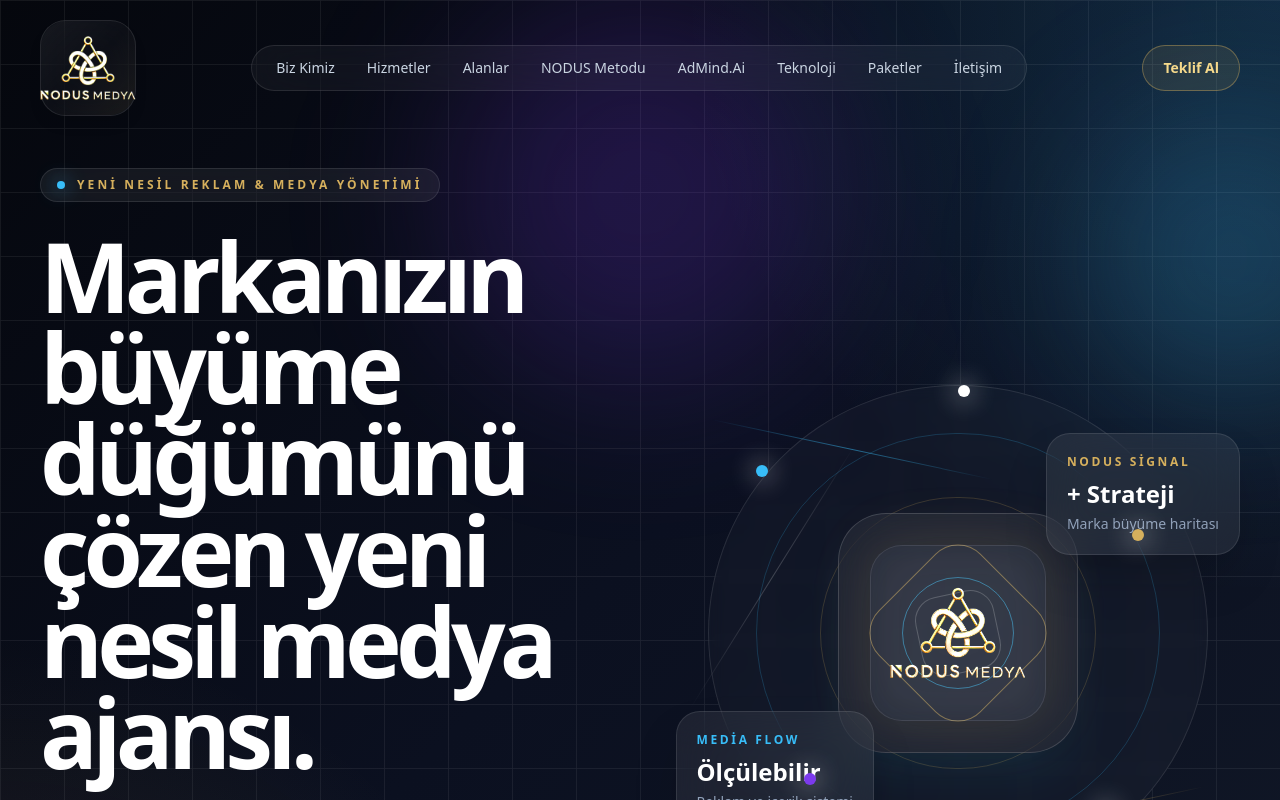
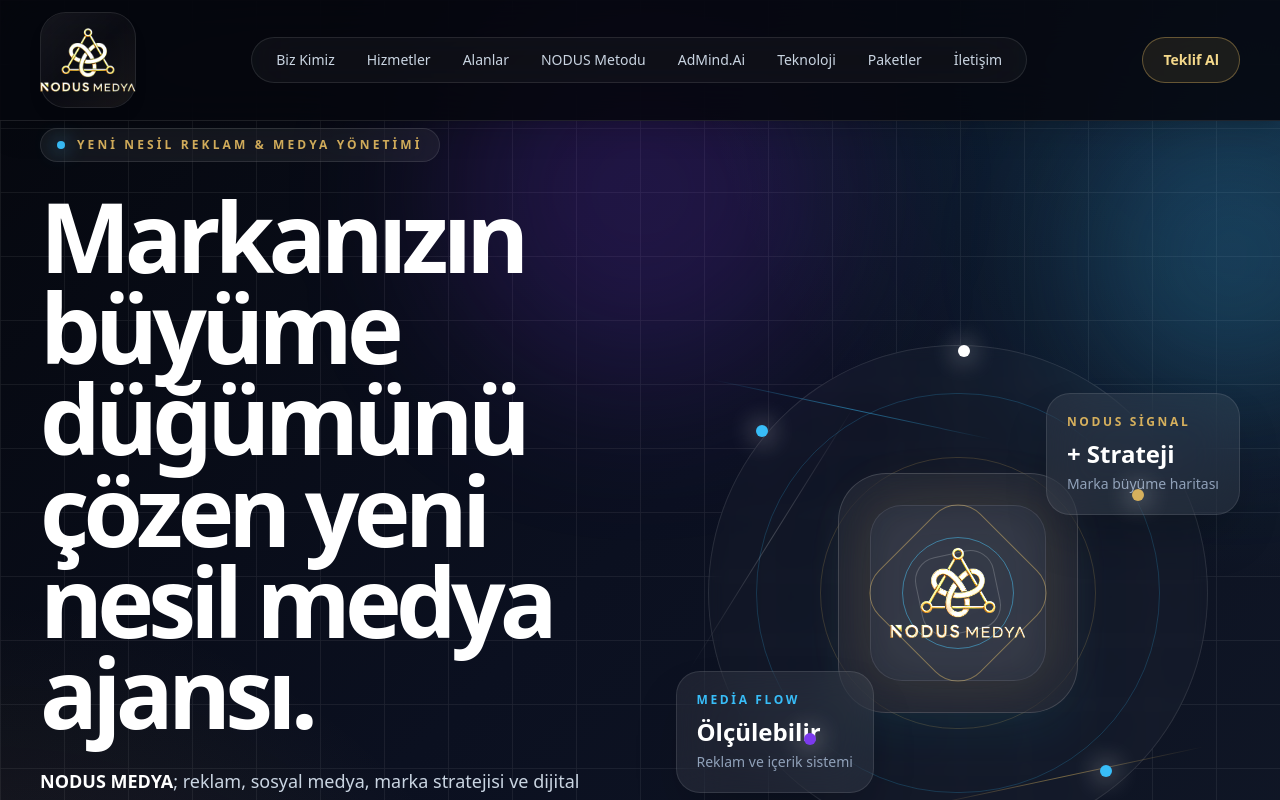
Before and after one commit to yasinkilic09/nodus-medya-site, a Next.js app: page / in a window 1280 px wide. Shown: the top 800 px of the page. Built offline with nearby package versions, Linux system fonts and the light colour scheme.

Commit message:
Make NODUS MEDYA navigation sticky

```diff
--- a/app/globals.css
+++ b/app/globals.css
@@ -12,6 +12,7 @@
 html {
   scroll-behavior: smooth;
   background: #05070d;
+  scroll-padding-top: 96px;
 }
 
 body {
--- a/app/page.tsx
+++ b/app/page.tsx
@@ -502,7 +502,8 @@
         <div className="absolute -right-24 top-28 h-72 w-72 rounded-full bg-[#38BDF8]/20 blur-[75px]" />
         <div className="absolute -bottom-24 left-10 h-72 w-72 rounded-full bg-[#D6B05D]/10 blur-[75px]" />
 
-        <header className="relative z-20 mx-auto flex w-full max-w-7xl items-center justify-between px-5 py-5 sm:px-8 lg:px-10">
+        <header className="fixed left-0 right-0 top-0 z-50 border-b border-white/10 bg-[#05070D]/85 px-5 py-3 shadow-xl backdrop-blur-xl sm:px-8 lg:px-10">
+  <div className="mx-auto flex w-full max-w-7xl items-center justify-between">
         <a href="#" className="group flex items-center" aria-label="NODUS MEDYA ana sayfa">
   <div className="relative flex h-16 w-16 shrink-0 items-center justify-center overflow-visible rounded-[1.35rem] border border-white/10 bg-white/[0.03] p-1 shadow-lg backdrop-blur-xl transition duration-300 group-hover:border-[#D6B05D]/40 group-hover:bg-white/[0.05] sm:h-20 sm:w-20 sm:rounded-[1.5rem] lg:h-24 lg:w-24 lg:rounded-[1.6rem]">
     <div className="absolute inset-0 rounded-[inherit] bg-gradient-to-br from-white/[0.04] via-transparent to-[#D6B05D]/[0.06]" />
@@ -553,10 +554,11 @@
               <span className="block h-0.5 w-5 rounded-full bg-white" />
             </div>
           </button>
+          </div>
         </header>
 
         {isMenuOpen && (
-          <div className="relative z-30 mx-5 rounded-3xl border border-white/10 bg-[#0B1020]/95 p-4 shadow-xl backdrop-blur-xl lg:hidden">
+          <div className="fixed left-5 right-5 top-20 z-50 rounded-3xl border border-white/10 bg-[#0B1020]/95 p-4 shadow-xl backdrop-blur-xl lg:hidden">
             <div className="flex flex-col gap-2">
               {navItems.map((item) => (
                 <a
@@ -579,7 +581,7 @@
           </div>
         )}
 
-        <div className="relative z-10 mx-auto grid min-h-[calc(100vh-92px)] w-full max-w-7xl items-center gap-12 px-5 pb-20 pt-12 sm:px-8 lg:grid-cols-[1.02fr_0.98fr] lg:px-10 lg:pb-24 lg:pt-8">
+        <div className="relative z-10 mx-auto grid min-h-[calc(100vh-92px)] w-full max-w-7xl items-center gap-12 px-5 pb-20 pt-32 sm:px-8 lg:grid-cols-[1.02fr_0.98fr] lg:px-10 lg:pb-24 lg:pt-32">
           <div className="max-w-3xl">
             <div className="mb-7 inline-flex items-center gap-3 rounded-full border border-white/10 bg-white/[0.06] px-4 py-2 backdrop-blur-xl">
               <span className="h-2 w-2 rounded-full bg-[#38BDF8] shadow-[0_0_20px_rgba(56,189,248,0.95)]" />
```
